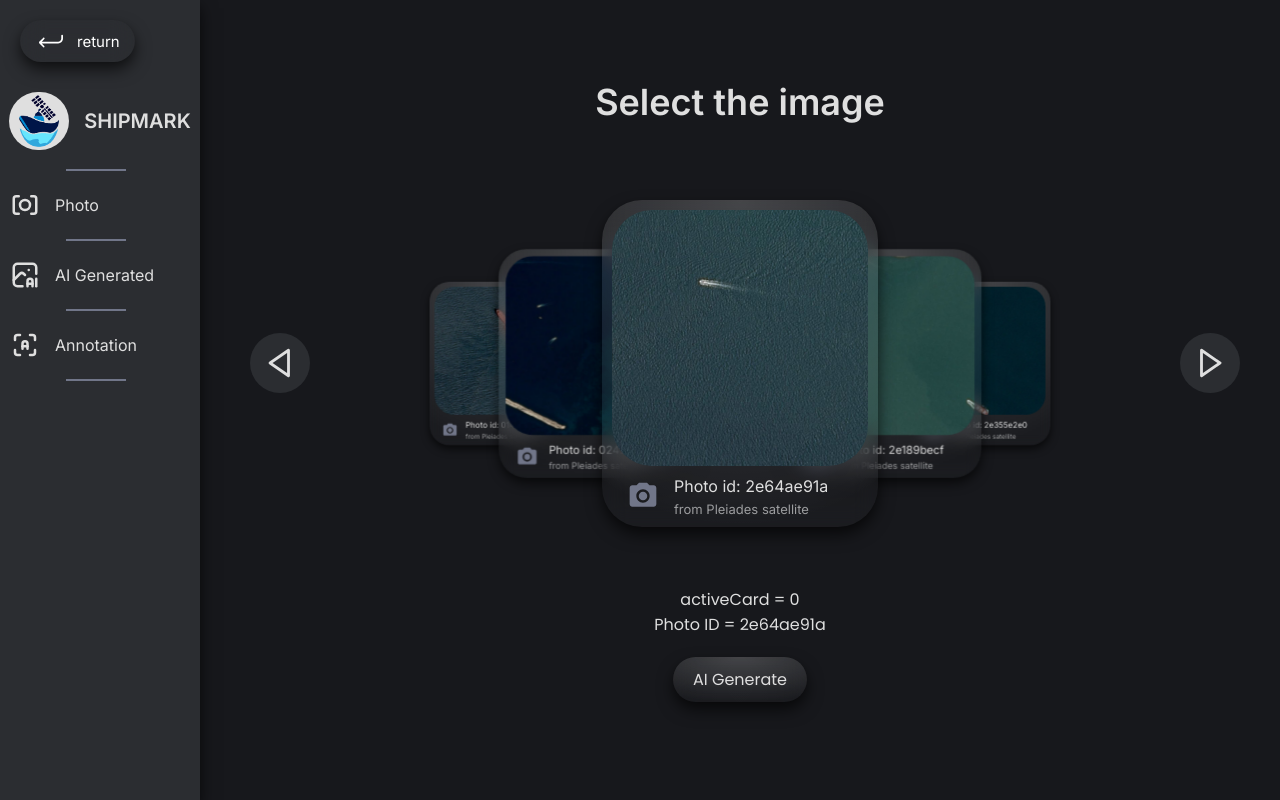
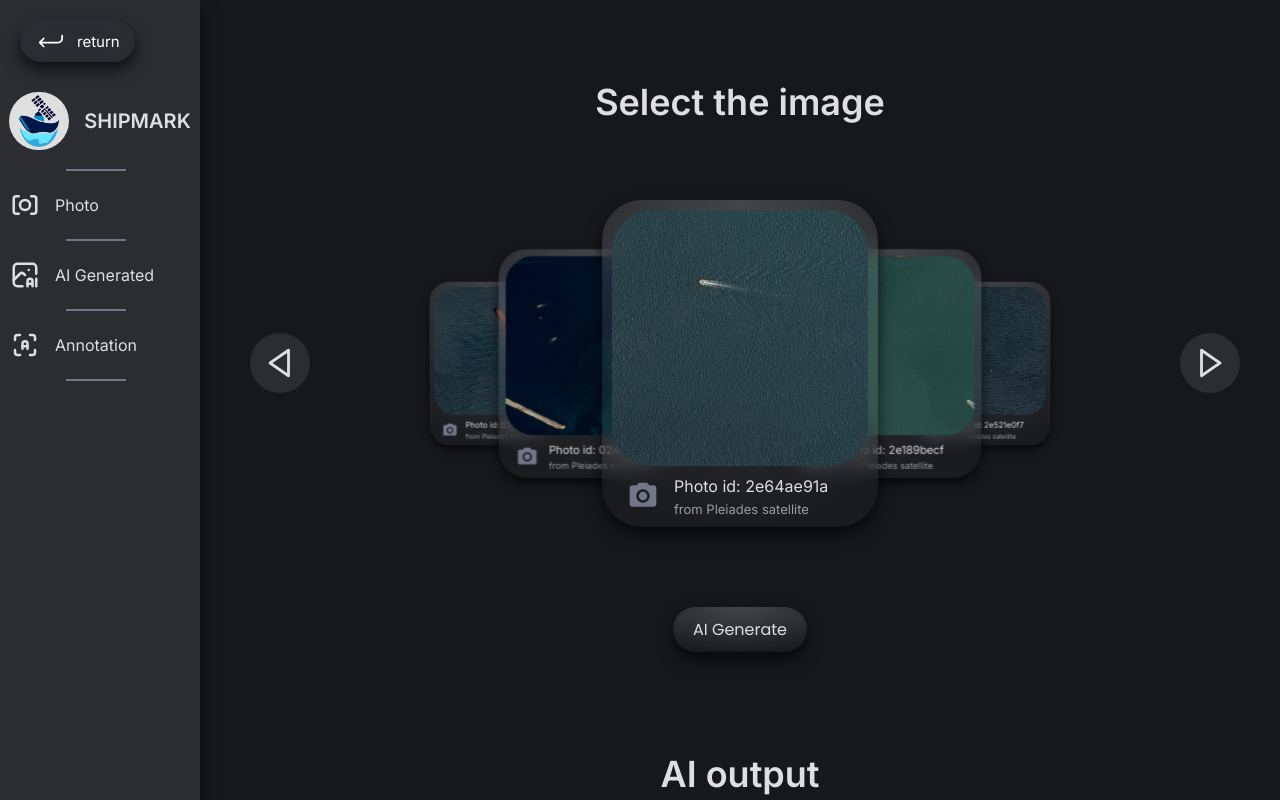
Before and after one commit to Edouard-M/Portfolio_Website, a React (Create React App) app: page /shipmark in a window 1280 px wide. Shown: the top 800 px of the page. Built offline with nearby package versions, Linux system fonts and the light colour scheme.

Commit message:
update shipmark demo

```diff
--- a/src/components/shipmark_components/ShipmarkCarousel.js
+++ b/src/components/shipmark_components/ShipmarkCarousel.js
@@ -1,9 +1,6 @@
 import React, { useState } from 'react';
 import ShipmarkPhotoCard from './ShipmarkPhotoCard'
-import {imageData1 ,imageData2, imageData3, imageData4, imageData5, imageData6, imageData7, imageData8, imageData9, imageData10} from '../../data/ShipmarkData'
 import {BiLeftArrow, BiRightArrow} from 'react-icons/bi'
-
-var data = [imageData1, imageData2, imageData3, imageData4, imageData5, imageData6, imageData7, imageData8, imageData9, imageData10]
 
 var tab = [
   {translate: "0", scale: "1", zindex: "5", opacity: "1"},
@@ -21,12 +18,10 @@ var tab = [
 var tabCard = [tab[0], tab[1], tab[2], tab[3], tab[4], tab[5], tab[6], tab[7], tab[8], tab[9]]
 
 
-function ShipmarkCarousel() {
+function ShipmarkCarousel({activeCard, setActiveCard, data}) {
 
   const max_card = (tabCard.length);
-  const card_init = 0;
-  const [activeCard, setActiveCard] = useState(card_init);
-  const [activePosition, setActivePosition] = useState(card_init);
+  const [activePosition, setActivePosition] = useState(0);
 
   const handleClickLeft = () => {
     var card = activeCard+1;
@@ -71,7 +66,6 @@ function ShipmarkCarousel() {
     }
 
     setActivePosition(position);
-
   };
 
 
@@ -93,8 +87,6 @@ function ShipmarkCarousel() {
           </div>
           <div onClick={() => handleClickRight()} className='shipmark_photo_carousel_button shipmark_center' id='right'><BiRightArrow/></div>
       </div>
-      <span>activeCard = {activeCard}</span>
-      <span>Photo ID = {data[activeCard].id}</span>
     </div>
   )
 }
--- a/src/data/ShipmarkData.js
+++ b/src/data/ShipmarkData.js
@@ -11,8 +11,8 @@ const imageData2 = {
 }
 
 const imageData3 = {
-    image:"2e355e2e0",
-    id:"2e355e2e0",
+    image:"2e521e0f7",
+    id:"2e521e0f7",
     satellite:"Pleiades"
 }
 
--- a/src/pages/ShipmarkPage.js
+++ b/src/pages/ShipmarkPage.js
@@ -1,26 +1,32 @@
-import React from 'react'
+import React, { useState } from 'react';
 import '../style/Shipmark.css';
 import ShipmarkNavbar from '../components/shipmark_components/ShipmarkNavbar'
 import ShipmarkCarousel from '../components/shipmark_components/ShipmarkCarousel'
+import {imageData1 ,imageData2, imageData3, imageData4, imageData5, imageData6, imageData7, imageData8, imageData9, imageData10} from '../data/ShipmarkData'
 
+var data = [imageData1, imageData2, imageData3, imageData4, imageData5, imageData6, imageData7, imageData8, imageData9, imageData10]
 
 function ShipmarkPage() {
+
+  const card_init = 0;
+  const [activeCard, setActiveCard] = useState(card_init);
+
   return (
     <div className='shipmark_body'>
         <ShipmarkNavbar/>
         <div className='shimpark_main'>
           <section id='shipmark_photo'>
             <h2 className='shipmark_h2'>Select the image</h2>
-            <ShipmarkCarousel/>
+            <ShipmarkCarousel activeCard={activeCard} setActiveCard={setActiveCard} data={data}/>
             <a href="#shipmark_ai"  className='shipmark_photo_button'>AI Generate</a>
           </section>
           <section id='shipmark_ai'>
             <h2 className='shipmark_h2 '>AI output</h2>
-            <div className='shipmark_ai_card shipmark_center'><img src={require("../assets/shipmark/AI/2e64ae91a.jpg")} className='shipmark_ai_image' alt='AI result'></img></div>
+            <div className='shipmark_ai_card shipmark_center'><img src={require(`../assets/shipmark/AI/${data[activeCard].id}.jpg`)} className='shipmark_ai_image' alt='AI result'></img></div>
           </section>
           <section id='shipmark_annotation'>
             <h2 className='shipmark_h2 '>Auto annotation</h2>
-            <div className='shipmark_ai_card shipmark_center'><img src={require("../assets/shipmark/annotation/2e64ae91a.jpg")} className='shipmark_ai_image' alt='Auto annotation'></img></div>
+            <div className='shipmark_ai_card shipmark_center'><img src={require(`../assets/shipmark/annotation/${data[activeCard].id}.jpg`)} className='shipmark_ai_image' alt='Auto annotation'></img></div>
           </section>
         </div>
     </div>
```
Also changed, not shown: src/assets/shipmark/photo/2e355e2e0.jpg (deleted), src/assets/shipmark/photo/2e521e0f7.jpg (added).
